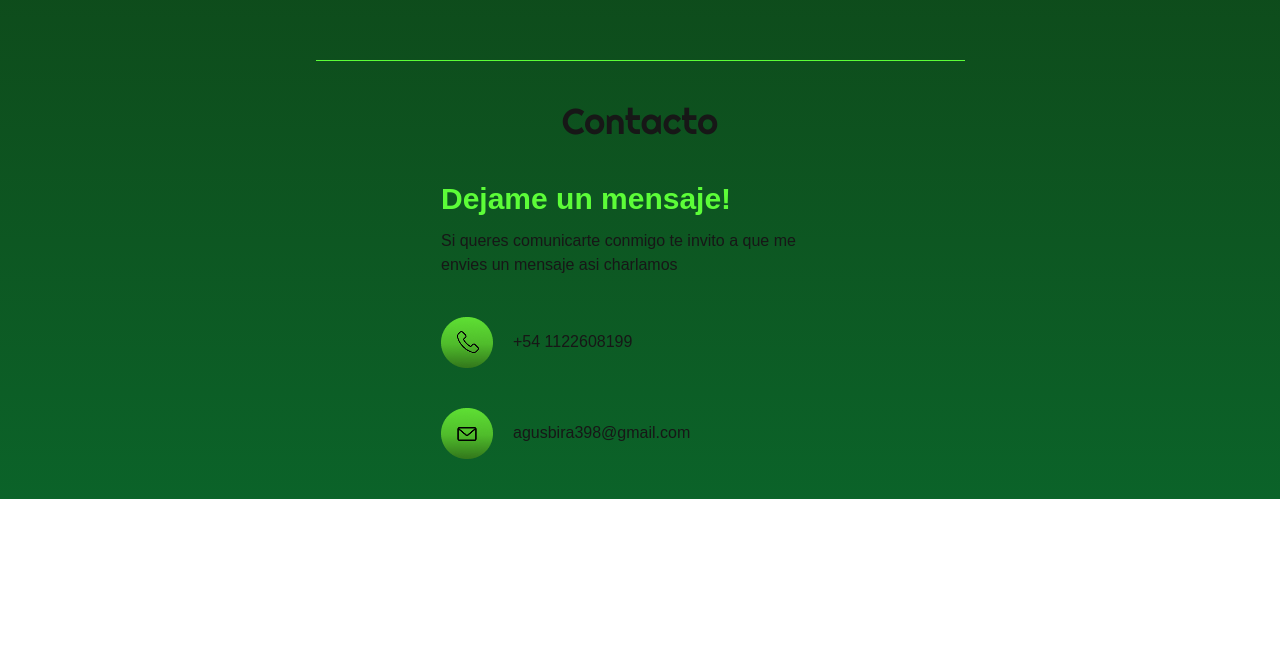
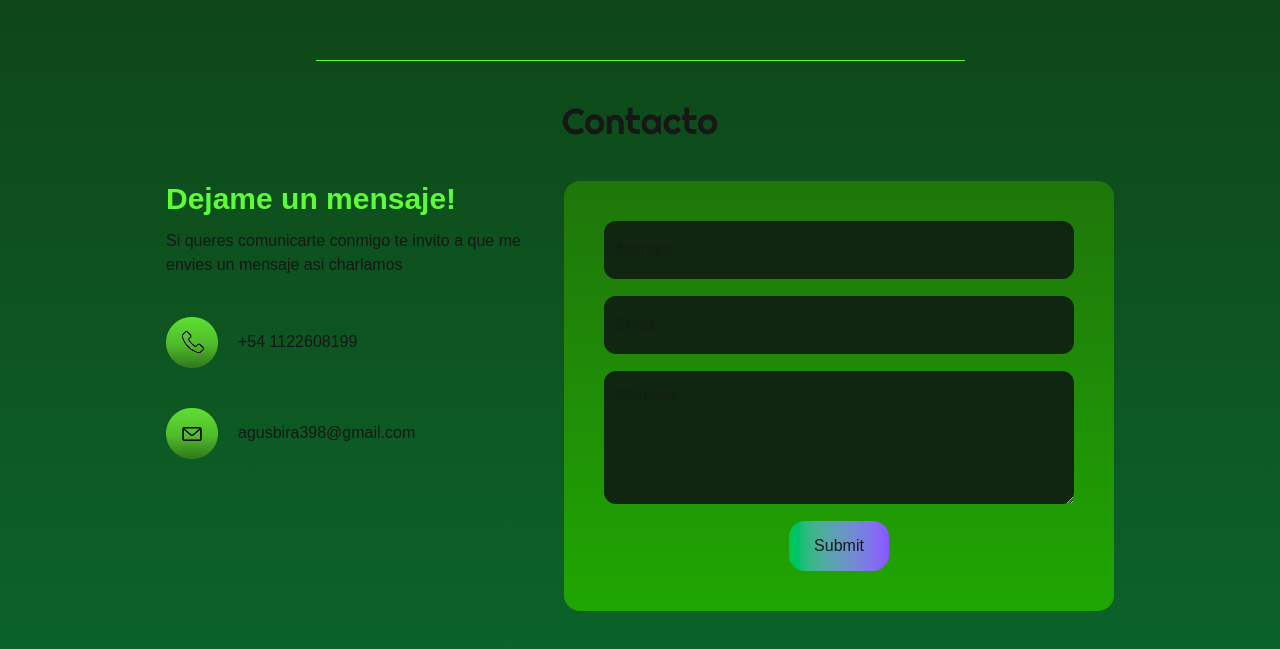
Before and after one commit to AgusBira/Portfolio-AgusBira, a Next.js app: page / in a window 1280 px wide. Shown: the part 2588-3237 px from the top of the page. Before the commit the page ends 3087 px from the top, so only its background shows below. Built offline with nearby package versions, Linux system fonts and the light colour scheme.

Commit message:
feat: implemento apartado de contacto en home

```diff
--- a/package.json
+++ b/package.json
@@ -14,6 +14,7 @@
     "react": "^19.0.0",
     "react-dom": "^19.0.0",
     "react-simple-typewriter": "^5.0.1",
+    "react-vertical-timeline-component": "^3.5.3",
     "typed.js": "^2.1.0"
   },
   "devDependencies": {
--- /dev/null
+++ b/src/app/components/ContactForm.jsx/ContactForm.jsx
@@ -0,0 +1,12 @@
+import React from 'react'
+
+export default function ContactForm() {
+  return (
+    <form action="" className='flex flex-col justify-between items-center w-[550px] h-[430px] bg-gradient-to-b from-[#1E760A] to-[rgb(31,166,1)] rounded-2xl p-10 '>
+        <input className='h-[58px] w-full bg-[#102610] rounded-xl p-3' type="text" placeholder='Nombre' />
+        <input className='h-[58px] w-full bg-[#102610] rounded-xl p-3' type="text"  placeholder='Email' />
+        <textarea className='h-[133px] w-full bg-[#102610] rounded-xl p-3' type="text" placeholder='Mensaje' />
+        <input type="submit" className='bg-gradient-to-r from-green-500 to-violet-500 h-[50px] w-[100px] rounded-2xl hover:scale-110 hover:bg-gradient-to-r hover:from-violet-500 hover:to-green-500 hover:shadow-2xl hover:shadow-black active:scale-100 transition ease-in-out duration-100' />
+    </form>
+  )
+}
--- a/src/app/components/MainContainer/MainContainer.jsx
+++ b/src/app/components/MainContainer/MainContainer.jsx
@@ -10,6 +10,7 @@ import { useEffect,useRef } from 'react';
 import AOS from 'aos';
 import 'aos/dist/aos.css';
 import { Cursor, useTypewriter } from 'react-simple-typewriter'
+import ContactForm from '../ContactForm.jsx/ContactForm';
 
 const righteous = Righteous({
   weight: '400',
@@ -54,7 +55,7 @@ export default function MainContainer() {
       {data.map((proy, index) => <ProyectCard key={index} name={proy.name} description={proy.description} img={proy.img}/>)}
       <Line/>
       <h2 className={`${righteous.className} text-4xl`}>Contacto</h2>
-      <section>
+      <section className='flex'>
         <article className='flex flex-col gap-10 w-[398px]'>
           <div className='flex flex-col gap-3'>
             <h2 className='text-[#5CFD38] font-bold text-3xl'>Dejame un mensaje!</h2>
@@ -69,6 +70,7 @@ export default function MainContainer() {
             <a href="">agusbira398@gmail.com</a>
           </div>
           </article>
+          <ContactForm/>
       </section>
       </section>
   )
```
Also changed, not shown: 1 other file (tests, documents, lock files or other folders).
